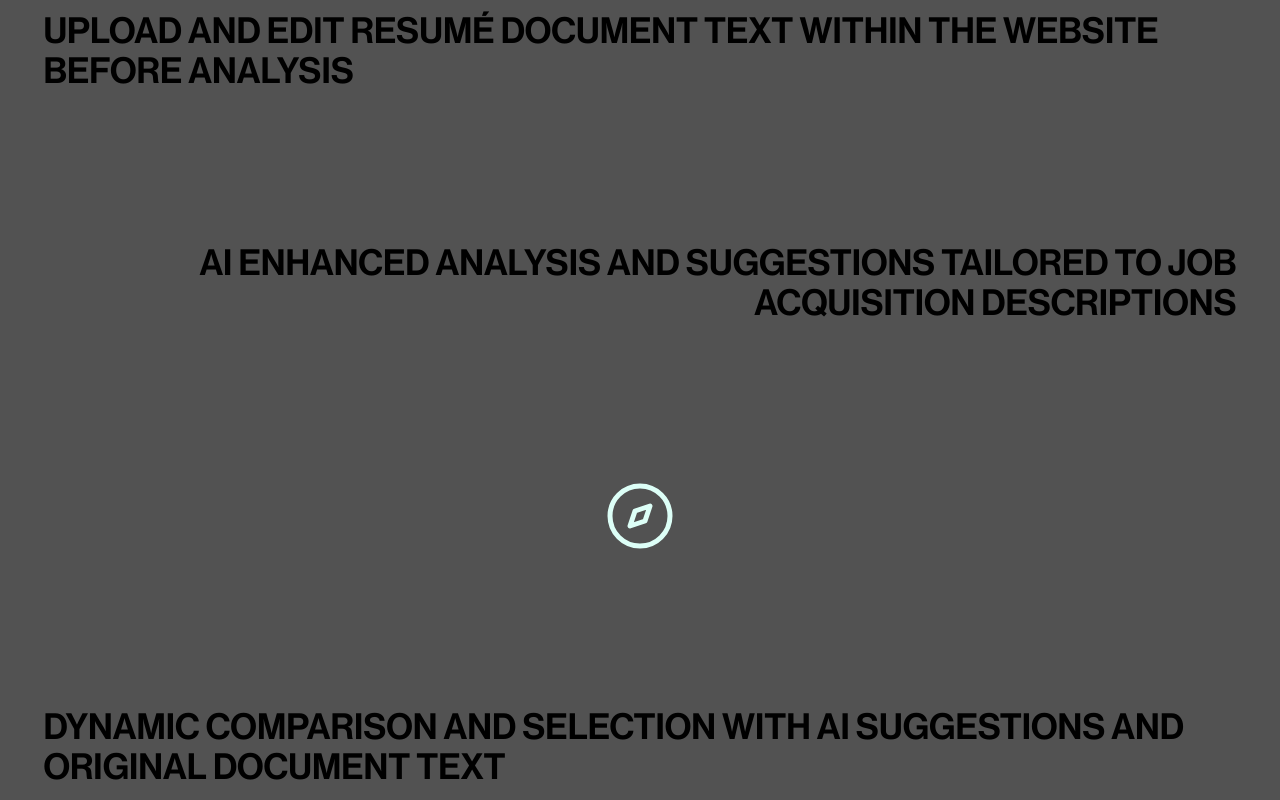
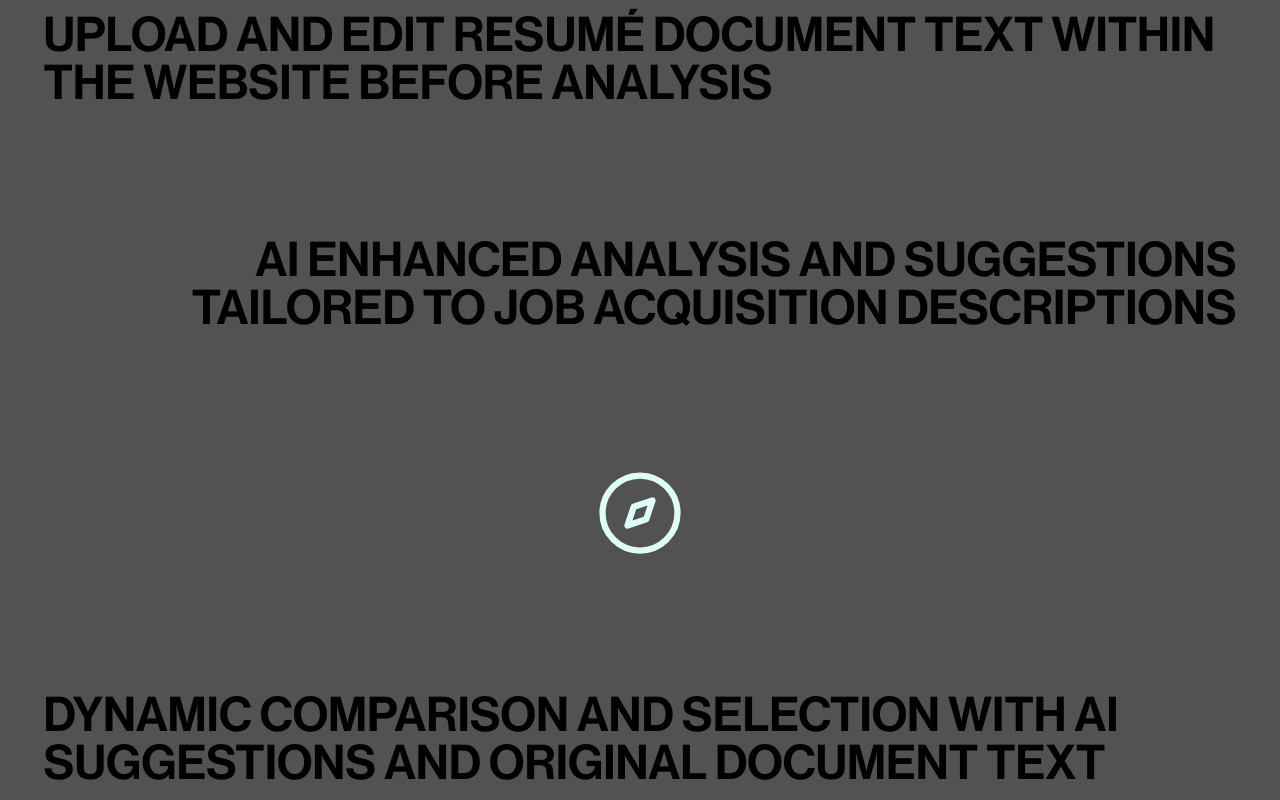
Before and after one commit to CouchSloth365/Resume-Analysis-System, a website: page src/index.html in a window 1280 px wide. Shown: the top 800 px of the page. Drawn offline with Linux system fonts and the light colour scheme.

Commit message:
Update index.html

```diff
--- a/src/index.html
+++ b/src/index.html
@@ -5,12 +5,12 @@
   <meta name="viewport" content="width=device-width, initial-scale=1.0">
   <link href="./style.css" rel="stylesheet">
 </head>
-<body id="body" class="h-screen overflow-y-scroll snap-y snap-mandatory">
-  <section id="about" class="font-grotesk text-4xl bg-neutral-600 p-3 h-screen snap-start flex flex-col justify-between items-center uppercase">
+<body id="body" class="h-screen snap-y snap-mandatory">
+  <section id="about" class="font-grotesk text-5xl bg-neutral-600 p-3 h-screen snap-start flex flex-col justify-between items-center uppercase">
     <div class="text-left w-[95%]">Upload and edit resumé document text within the website before analysis</div>
     <div class="text-right w-[95%]">AI enhanced analysis and suggestions tailored to job acquisition descriptions</div>
     <div>
-      <div id="compass-container" class="relative size-20 text-[#DDFFF7]">
+      <div id="compass-container" class="relative size-25 text-[#DDFFF7]">
         <svg fill="none" id="compass" class="absolute top-0 left-0 transition-opacity duration-300 ease-in-out opacity-100" stroke="currentColor" stroke-width="1.5" viewBox="0 0 24 24" stroke-linecap="round" stroke-linejoin="round" xmlns="http://www.w3.org/2000/svg">
   <path d='M21 12a9 9 0 1 1-18 0 9 9 0 0 1 18 0'/><path d='m9 15 1.5-4.5L15 9l-1.5 4.5z'/>
 </svg>
```
